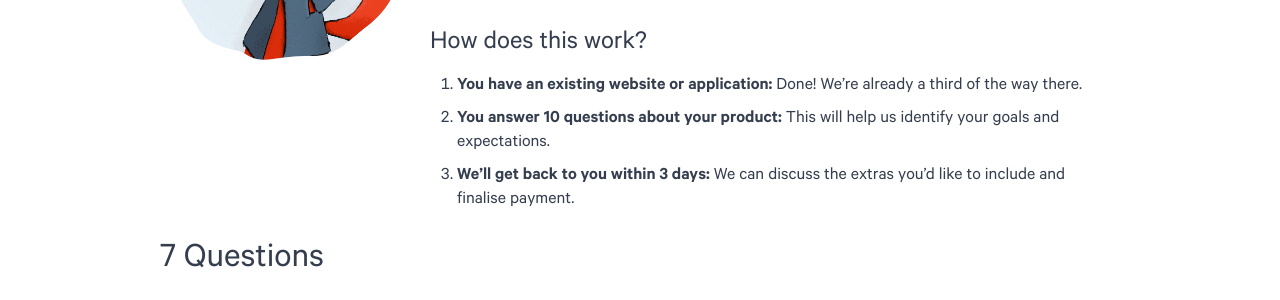
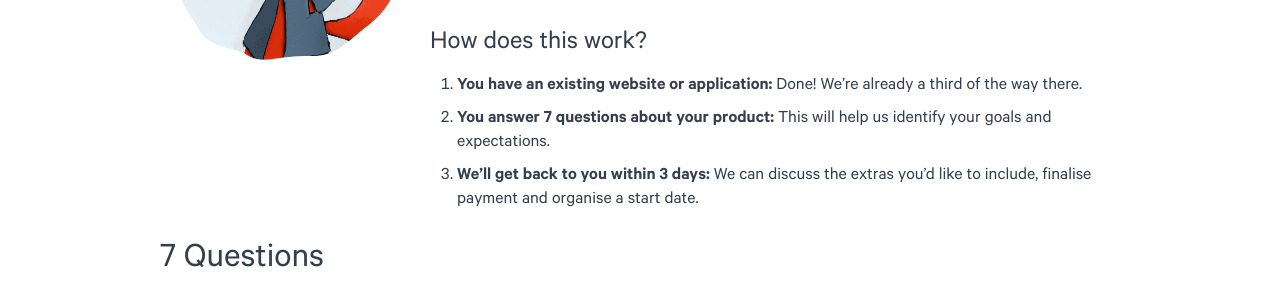
Before and after one commit to morgoe/factiondesignstudio, a Jekyll site: the page built from _posts/services-checkout/2017-03-02-user-experience-review.markdown, in a window 1280 px wide. Shown: the part 252-552 px from the top of the page. Built offline with Jekyll 4.4.1, drawn with Linux system fonts in a browser that asks for light colours; nearby versions of some CDN libraries; some web fonts are replaced.

Commit message:
copy fixes

```diff
--- a/_posts/services-checkout/2017-03-02-user-experience-review.markdown
+++ b/_posts/services-checkout/2017-03-02-user-experience-review.markdown
@@ -69,6 +69,6 @@ present:
 
 1. **You have an existing website or application:** Done! We're already a third of the way there.
 
-2. **You answer 10 questions about your product:** This will help us identify your goals and expectations.
+2. **You answer 7 questions about your product:** This will help us identify your goals and expectations.
 
-3. **We'll get back to you within 3 days:** We can discuss the extras you'd like to include and finalise payment.
+3. **We'll get back to you within 3 days:** We can discuss the extras you'd like to include, finalise payment and organise a start date.
```
